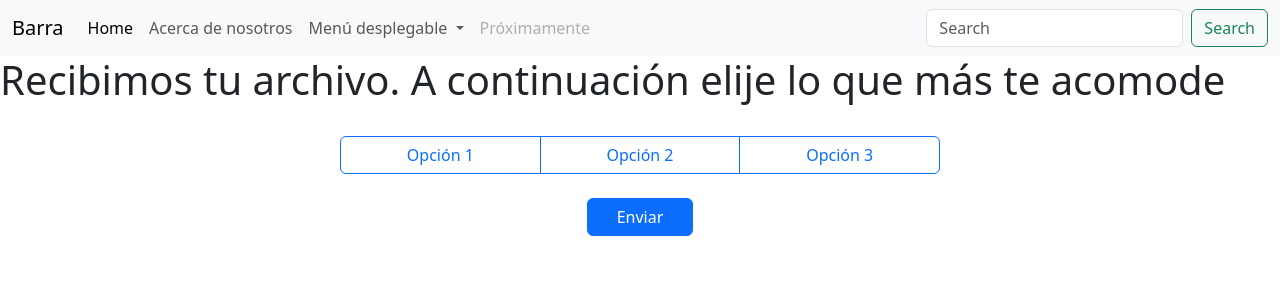
After one commit to HexaPulsar/daltonicont, a Flask app: page /parameters in a window 1280 px wide. The commit adds this page. Shown: the top 300 px of the page. Run offline with Flask 3, Linux system fonts and the light colour scheme.

Commit message:
DT Add: added parameters page
Agregué la página de parámetros de ejemplo para luego tomarlos como argumentos de la función. Además, añadí el archivo estilos.css para darle estilo jej

```diff
--- a/web_interface/app.py
+++ b/web_interface/app.py
@@ -1,13 +1,13 @@
-from flask import Flask, render_template, redirect, url_for, send_file, abort
+from flask import Flask, render_template, redirect, url_for, send_file, abort, request
 from flask_wtf import FlaskForm
 from wtforms import FileField, SubmitField
 from werkzeug.utils import secure_filename
 import os
 from wtforms.validators import InputRequired
 
-def write_text(filename):
+def write_text(filename, msg):
     with open(filename, 'w') as f:
-        f.write('readme')
+        f.write(msg)
         f.close()
 
 app = Flask(__name__)
@@ -33,14 +33,21 @@ def home():
         if file_ext not in app.config['UPLOAD_EXTENSIONS']: # Check if file extention is allowed
             abort(400)
         file.save(os.path.join(os.path.abspath(os.path.dirname(__file__)),app.config['UPLOAD_FOLDER_FILES'],secure_filename(app.config['MODIFIED_FILENAME']))) # Then save the file
-
-        directory = app.config['UPLOAD_FOLDER_FILES'] + app.config['MODIFIED_FILENAME'] # Get the saved file
-        write_text(directory) # Modify it with the function
-        print("File has been uploaded and edited.")
-
-        return redirect(url_for('result')) # Go to result.html
+        return redirect(url_for('parameters')) # Go to param.html
     else:
         return render_template('index.html', file_form=formulario)
+
+@app.route('/parameters', methods=['GET',"POST"])
+def parameters():
+    if request.method == 'POST':
+        box = request.form.getlist('preferences') # All checkboxes values stored in array of strings
+        mensaje = "".join(box)
+        directory = app.config['UPLOAD_FOLDER_FILES'] + app.config['MODIFIED_FILENAME'] # Get the saved file
+        write_text(directory,mensaje) # Modify it with the function
+        print("File has been uploaded and edited.")
+        return redirect(url_for('result')) # Go to param.html
+    else:
+        return render_template('param.html')
 
 @app.route('/about')
 def about_us():
--- /dev/null
+++ b/web_interface/static/estilos.css
@@ -0,0 +1,8 @@
+.btn-group {
+    display: flex;
+    justify-content: center;
+    align-items: center;
+    max-width: 600px;
+    margin: 0 auto;
+    position: relative;
+  }
--- a/web_interface/templates/layout.html
+++ b/web_interface/templates/layout.html
@@ -6,7 +6,8 @@
     <meta http-equiv="X-UA-Compatible" content="IE=edge">
     <title>Filtro para daltónicos</title>
     <link href="https://cdn.jsdelivr.net/npm/bootstrap@5.3.0-alpha3/dist/css/bootstrap.min.css" rel="stylesheet" integrity="sha384-KK94CHFLLe+nY2dmCWGMq91rCGa5gtU4mk92HdvYe+M/SXH301p5ILy+dN9+nJOZ" crossorigin="anonymous">
-</head>
+    <link rel="stylesheet" href="/static/estilos.css">
+  </head>
 
 <body>
         <!-- Nav Bar -->
--- /dev/null
+++ b/web_interface/templates/param.html
@@ -0,0 +1,25 @@
+{% extends "layout.html"%}
+
+{% block content %}
+<h1>Recibimos tu archivo. A continuación elije lo que más te acomode</h1> <br>
+
+<form method="post">
+    <div class="btn-group" role="group" aria-label="Basic checkbox toggle button group">
+        <input type="checkbox" class="btn-check" id="btncheck1" autocomplete="off" value="1" name="preferences">
+        <label class="btn btn-outline-primary" for="btncheck1">Opción 1</label>
+
+        <input type="checkbox" class="btn-check" id="btncheck2" autocomplete="off" value="2" name="preferences">
+        <label class="btn btn-outline-primary" for="btncheck2">Opción 2</label>
+
+        <input type="checkbox" class="btn-check" id="btncheck3" autocomplete="off" value="3" name="preferences">
+        <label class="btn btn-outline-primary" for="btncheck3">Opción 3</label>
+
+      </div>
+    <br>
+    <div class="d-grid gap-2 col-1 mx-auto">
+        <button class="btn btn-primary" type="submit">Enviar</button>
+    </div>
+
+</form>
+
+{% endblock %}a
--- a/web_interface/templates/result.html
+++ b/web_interface/templates/result.html
@@ -1,7 +1,7 @@
 {% extends "layout.html"%}
 
 {% block content %}
-<h1>Recibimos tu archivo. A continuación puedes descargar tu archivo transformado</h1>
+<h1>Modificamos tu archivo. Ya lo puedes descargar :)</h1>
 <a href = "/download">
    <button type = "button"> Download </button>
 </a>
```
